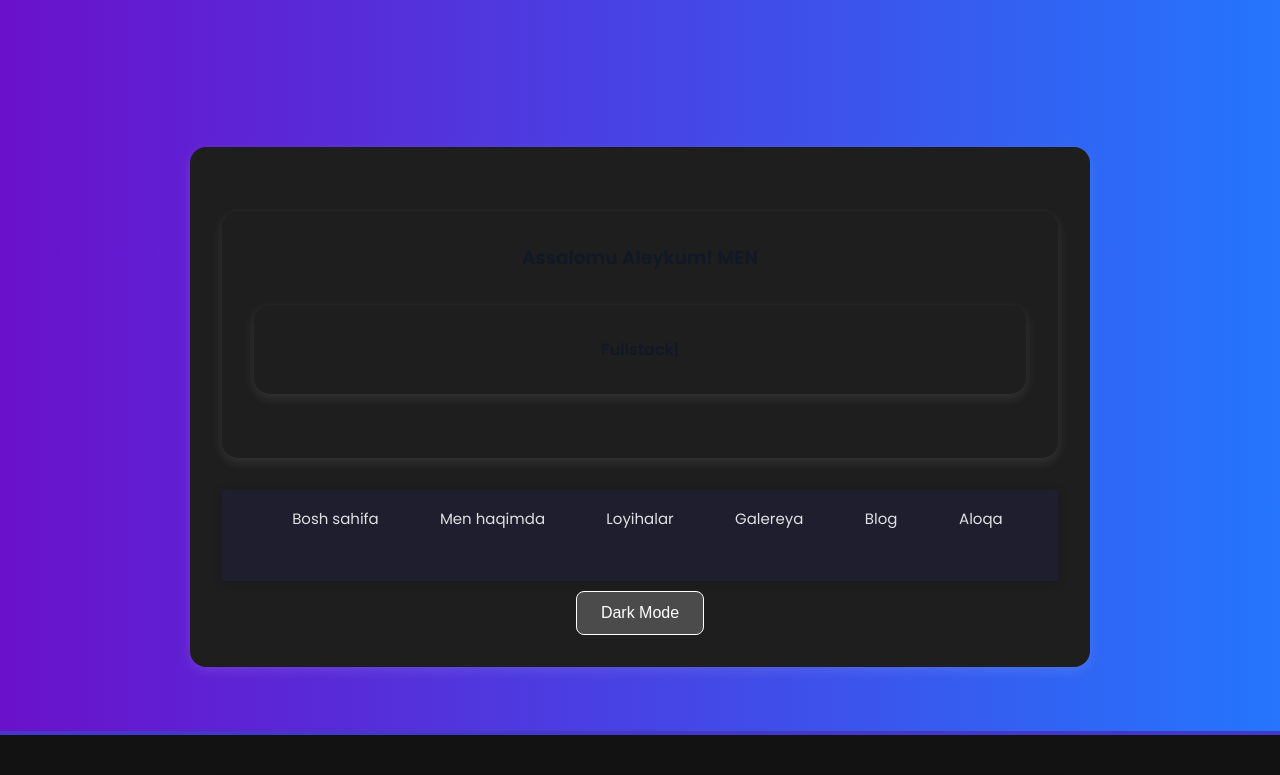
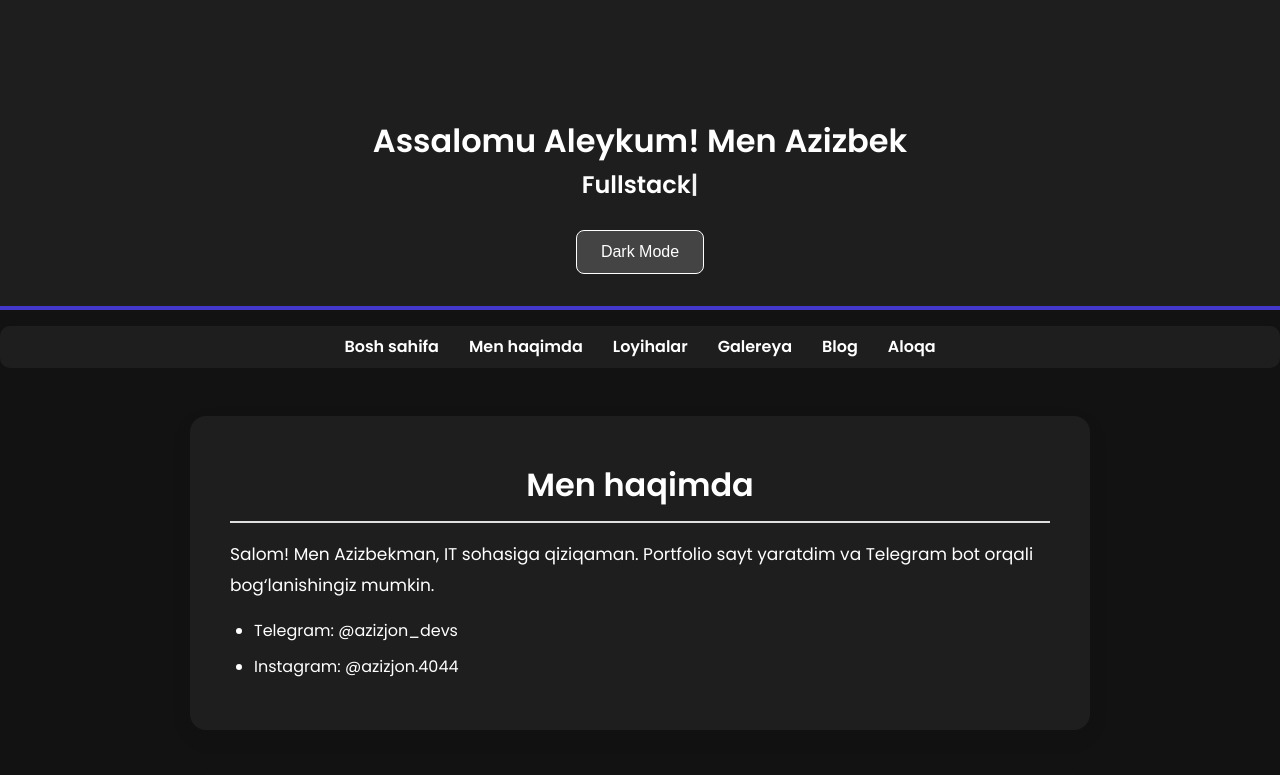
Before and after one commit to azizbek4044/Azizbek.4044, a plain HTML site: page index.html in a window 1280 px wide. Both pictures are taken after a click on the button "Dark Mode". Shown: the top 775 px of the page. Drawn offline with nearby package versions, Linux system fonts and the light colour scheme; grey boxes are pictures that could not be loaded.

Commit message:
Add files via upload
sayt yangilandi

```diff
--- a/index.html
+++ b/index.html
@@ -20,13 +20,19 @@
     body {
       font-family: 'Poppins', sans-serif;
       background: #f4f4f9;
-      color: #333;
+      color: #000;
       line-height: 1.6;
       transition: background 0.3s, color 0.3s;
     }
     .dark-mode {
       background: #121212;
       color: #f0f0f0;
+    }
+    .dark-mode section,
+    .dark-mode header,
+    .dark-mode nav {
+      background: #1e1e1e !important;
+      color: #fff !important;
     }
     header {
       background: linear-gradient(90deg, #6a11cb, #2575fc);
@@ -36,13 +42,24 @@
     }
     nav {
       margin-top: 1rem;
+      background: #fff;
+      padding: 0.5rem;
+      border-radius: 10px;
+      display: flex;
+      justify-content: center;
+    }
+    .dark-mode nav {
+      background: #2a2a2a;
     }
     nav a {
       margin: 0 15px;
-      color: #fff;
+      color: #000;
       text-decoration: none;
       font-weight: 600;
       transition: color 0.3s ease;
+    }
+    .dark-mode nav a {
+      color: #fff;
     }
     nav a:hover {
       color: #e0e0e0;
@@ -67,6 +84,9 @@
     h2 {
       color: #6a11cb;
       margin-bottom: 1rem;
+    }
+    .dark-mode h2, .dark-mode h3, .dark-mode h1, .dark-mode p, .dark-mode li, .dark-mode a {
+      color: #fff !important;
     }
     ul li {
       margin-bottom: 0.5rem;
@@ -109,9 +129,7 @@
     #status {
       margin-top: 0.5rem;
       font-weight: 600;
-
     }
-
     footer {
       text-align: center;
       padding: 1rem;
@@ -124,68 +142,37 @@
       color: white;
       border: 1px solid white;
     }
-
+    .dark-mode .toggle-btn {
+      background: #444;
+      border: 1px solid #fff;
+      color: #fff;
+    }
   </style>
 </head>
 <body>
-  <div id="preloader" style="position:fixed;top:0;left:0;width:100%;height:100%;background:#2575fc;z-index:9999;color:#fff;display:flex;align-items:center;justify-content:center;font-size:1.5rem;">Yuklanmoqda...</div>
+
+</body>
+</html>
+
+</head>
+<body>
+  <div id="preloader" style="position:fixed;top:0;left:0;width:100%;height:100%;background:#a5abb4;z-index:9999;color:#fff;display:flex;align-items:center;justify-content:center;font-size:1.5rem;">Yuklanmoqda...</div>
   <header>
-<video autoplay muted loop style=max-width:150px; border-radius: 50%;  id="bgVideo">
-  <source src="images/video.mp4" type="video/mp4" />
-</video>
-</div>
-
-    <section id="hero">
-<!-- HERO SECTION -->
-<section id="hero">
-  <div class="hero-content">
-    <h1>Assalomu Aleykum! MEN </h1>
-      <section id="hero">
-    <h1><span id="typed-text"></span></h1>
-  </section>
-
-  <!-- Typed.js kutubxonasi -->
-  <script src="https://cdn.jsdelivr.net/npm/typed.js@2.0.12"></script>
-
-  <!-- Animatsiyali yozuv kodi -->
-  <script>
-    var typed = new Typed("#typed-text", {
-      strings: [
-           "Dasturchi",
-           "Frontendchi",
-           "Backendchi",
-           "Fullstack",
-           "DevOps",
-           "Dizayner",
-           "Botmaker",
-           "Algoritmchi",
-           "ONE/UI va IOS mutaxxasisi",
-          "Kompyuter mutaxxasisi",
-           "Suniy intellekt mutaxxasisi"
-          ],
-      typeSpeed: 70,
-      backSpeed: 55,
-      loop: true
-    });
-  </script>
-  </div>
-</section>
- <nav class="main-nav">
-  <ul class="nav-items">
-    <li><a href="index.html">Bosh sahifa</a></li>
-    <li><a href="about.html">Men haqimda</a></li>
-    <li><a href="projects.html">Loyihalar</a></li>
-    <li><a href="gallery.html">Galereya</a></li>
-    <li><a href="blog.html">Blog</a></li>
-    <li><a href="contact.html">Aloqa</a></li>
-  </ul>
-</nav>
-
-
-
+    <video autoplay muted loop style="max-width:150px; border-radius: 50%;" id="bgVideo">
+      <source src="images/video.mp4" type="video/mp4" />
+    </video>
+    <h1>Assalomu Aleykum! Men Azizbek</h1>
+    <h2><span id="typed-text"></span></h2>
     <button class="toggle-btn" onclick="toggleDarkMode()">Dark Mode</button>
   </header>
-
+  <nav>
+    <a href="index.html">Bosh sahifa</a>
+    <a href="about.html">Men haqimda</a>
+    <a href="projects.html">Loyihalar</a>
+    <a href="gallery.html">Galereya</a>
+    <a href="blog.html">Blog</a>
+    <a href="contact.html">Aloqa</a>
+  </nav>
   <section id="about" data-aos="fade-up">
     <h2>Men haqimda</h2>
     <p>Salom! Men Azizbekman, IT sohasiga qiziqaman. Portfolio sayt yaratdim va Telegram bot orqali bog‘lanishingiz mumkin.</p>
@@ -194,7 +181,6 @@
       <li>Instagram: <a href="https://instagram.com/azizjon.4044" target="_blank">@azizjon.4044</a></li>
     </ul>
   </section>
-
   <section id="projects" data-aos="fade-up">
     <h2>Loyihalarim</h2>
     <div class="project">
@@ -202,12 +188,10 @@
       <p>Shu saytning o‘zi — HTML, CSS va JavaScript yordamida yaratilgan. Github Pages orqali chiqarilgan.</p>
     </div>
   </section>
-
   <section id="blog" data-aos="fade-up">
     <h2>Blog</h2>
     <p><a href="blog.html">Blog postlarimni o‘qish uchun shu yerni bosing →</a></p>
   </section>
-
   <section id="contact" data-aos="fade-up">
     <h2>Aloqa</h2>
     <form id="contact-form">
@@ -218,33 +202,26 @@
       <div id="status"></div>
     </form>
   </section>
-
   <footer>
     <p>&copy; 2025 Azizbek. Barcha huquqlar himoyalangan.</p>
   </footer>
-
   <script src="https://unpkg.com/aos@2.3.1/dist/aos.js"></script>
   <script>
     AOS.init();
     window.addEventListener("load", () => {
       document.getElementById("preloader").style.display = "none";
     });
-
     function toggleDarkMode() {
       document.body.classList.toggle("dark-mode");
     }
-
     document.getElementById("contact-form").addEventListener("submit", function (e) {
       e.preventDefault();
-
       const name = document.getElementById("name").value;
       const email = document.getElementById("email").value;
       const message = document.getElementById("message").value;
-
       const token = "8191756269:AAGBVLa5bd4XOW_3RLA-kfE92aIUF4CcqGQ";
       const chat_id = "487663378";
       const text = `🧾 Yangi aloqa:\n👤 Ism: ${name}\n📧 Email: ${email}\n✉️ Xabar: ${message}`;
-
       fetch(`https://api.telegram.org/bot${token}/sendMessage`, {
         method: "POST",
         headers: {
@@ -268,20 +245,26 @@
         });
     });
   </script>
-  <div id="sfcdm8shjqhgk3esu1mlm7zfweb9b6ybs3w"></div>
-  <script type="text/javascript" src="https://counter1.optistats.ovh/private/counter.js?c=dm8shjqhgk3esu1mlm7zfweb9b6ybs3w&down=async" async></script>
-  <noscript><a href="https://www.freecounterstat.com" title="free counter">
-  <img src="https://counter1.optistats.ovh/private/freecounterstat.php?c=dm8shjqhgk3esu1mlm7zfweb9b6ybs3w" border="0" title="free counter" alt="free counter">
-  </a></noscript>
-  <button id="backToTop" title="Yuqoriga qaytish">⬆️</button>
-
   <script src="https://cdn.jsdelivr.net/npm/typed.js@2.0.12"></script>
-<script src="js/contact.js"></script>
-<script src="js/main.js"></script>
-<script src="https://cdnjs.cloudflare.com/ajax/libs/three.js/r128/three.min.js"></script>
-
-
-
-
+  <script>
+    var typed = new Typed("#typed-text", {
+      strings: [
+        "Dasturchi",
+        "Frontendchi",
+        "Backendchi",
+        "Fullstack",
+        "DevOps",
+        "Dizayner",
+        "Botmaker",
+        "Algoritmchi",
+        "ONE/UI va IOS mutaxxasisi",
+        "Kompyuter mutaxxasisi",
+        "Suniy intellekt mutaxxasisi"
+      ],
+      typeSpeed: 70,
+      backSpeed: 55,
+      loop: true
+    });
+  </script>
 </body>
 </html>
--- a/style.css
+++ b/style.css
@@ -510,3 +510,28 @@ footer {
 .nav-items li a:hover::after {
   width: 100%;
 }
+.dark-mode #typed-text {
+  color: #fff;
+}
+
+.dark-mode .nav-items li a {
+  color: #fff !important;
+}
+
+.dark-mode {
+  background: #121212;
+  color: #f0f0f0;
+}
+.dark-mode a {
+  color: #80bfff;
+}
+.dark-mode h2 {
+  color: #ffffff;
+}
+.dark-mode button {
+  background: #333;
+  color: #fff;
+}
+.dark-mode section {
+  background: #1e1e1e;
+}
```
